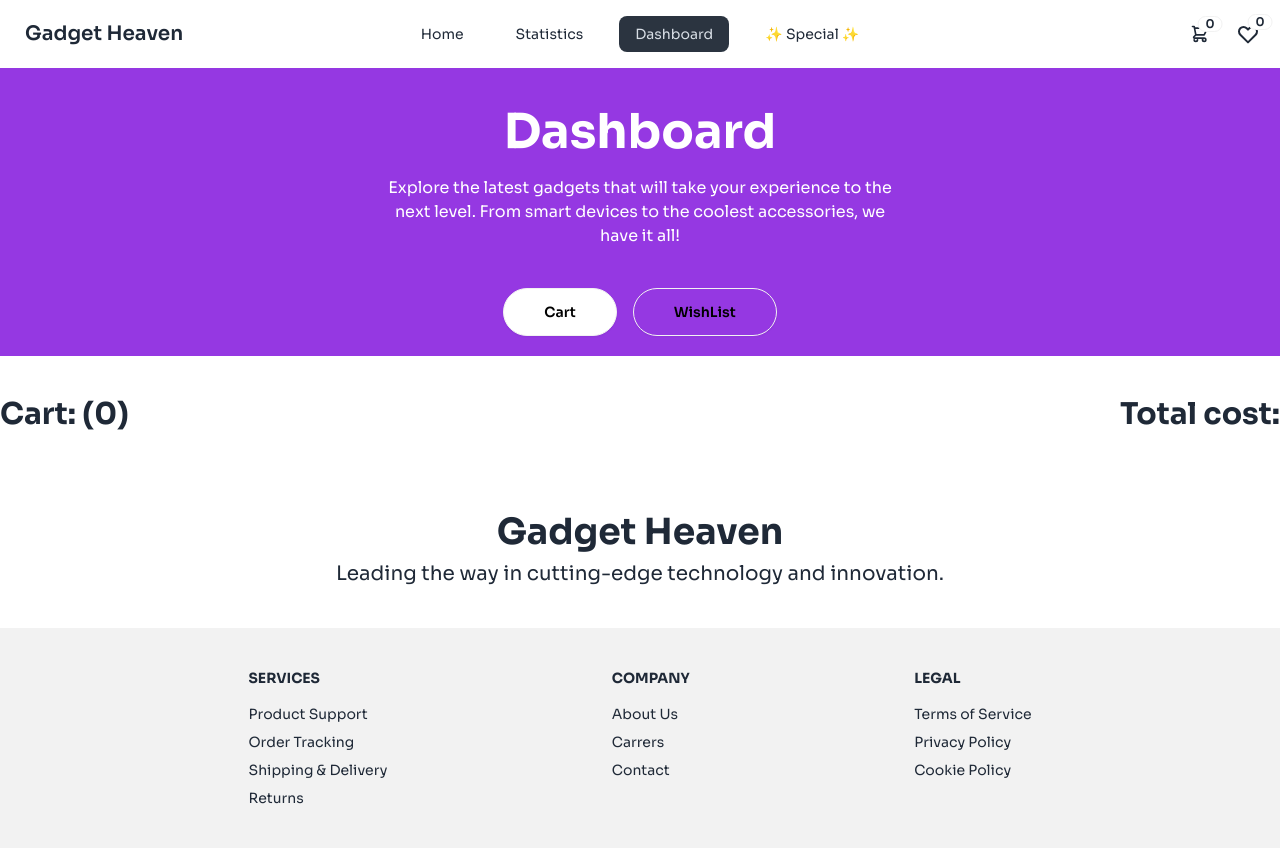
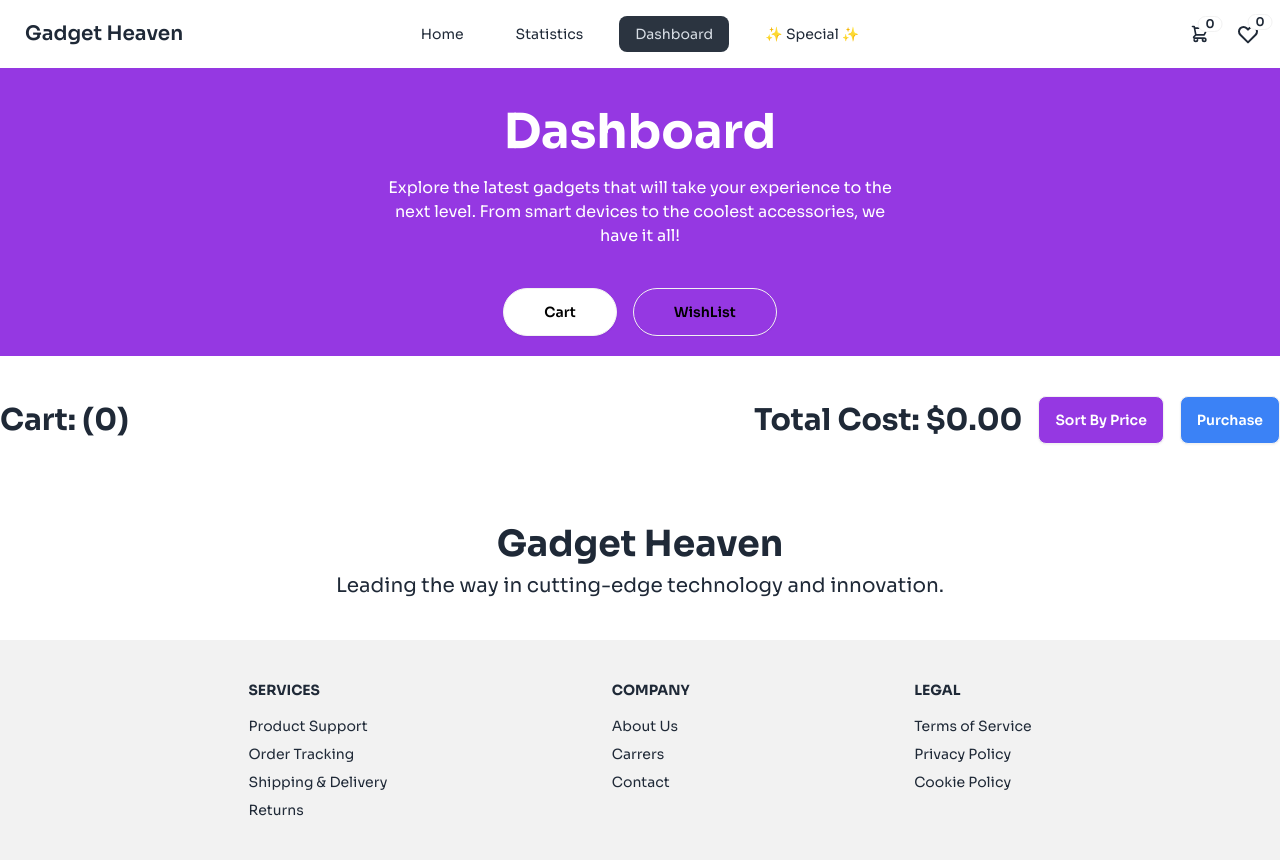
Before and after one commit to ornobaadi/Gadget-Heaven, a React (Vite) app: page /dashboard in a window 1280 px wide. Built offline with nearby package versions, Linux system fonts and the light colour scheme.

Commit message:
Wishlist, Total cost, sort

```diff
--- a/src/components/Dashboard/Dashboard.jsx
+++ b/src/components/Dashboard/Dashboard.jsx
@@ -5,7 +5,6 @@ import 'react-tabs/style/react-tabs.css';
 import { getStoredCartList, getStoredWishList } from '../../utility/addToDb';
 import GadgetCart from '../GadgetCart/GadgetCart';
 import { Helmet } from 'react-helmet-async';
-// import toast from 'react-hot-toast';
 
 const Dashboard = () => {
     const [cartList, setCartList] = useState([]);
@@ -24,14 +23,21 @@ const Dashboard = () => {
         setWishList(addWishList);
     }, [allGadgets]);
 
+    const calculateTotalCost = () => {
+        return cartList.reduce((total, gadget) => total + gadget.price, 0);
+    };
+
     const handleRemoveFromCart = (gadgetId) => {
-        setCartList((prevCartList) => prevCartList.filter(gadget => gadget.gadgetId !== gadgetId));
-        // toast.success("Item removed from cart");
+        setCartList(prevCartList => prevCartList.filter(gadget => gadget.gadgetId !== gadgetId));
     };
 
     const handleRemoveFromWishlist = (gadgetId) => {
-        setWishList((prevWishList) => prevWishList.filter(gadget => gadget.gadgetId !== gadgetId));
-        // toast.success("Item removed from wishlist");
+        setWishList(prevWishList => prevWishList.filter(gadget => gadget.gadgetId !== gadgetId));
+    };
+
+    const handleSortByPrice = () => {
+        const sortedCartList = [...cartList].sort((a, b) => b.price - a.price);
+        setCartList(sortedCartList);
     };
 
     return (
@@ -41,26 +47,44 @@ const Dashboard = () => {
             </Helmet>
             <div className='flex flex-col items-center py-5 text-center text-white bg-[#9538E2]'>
                 <h3 className="text-5xl font-bold my-5">Dashboard</h3>
-                <p className='w-2/5'>
-                    Explore the latest gadgets that will take your experience to the next level. From smart devices to the coolest accessories, we have it all!
-                </p>
+                <p className='w-2/5'>Explore the latest gadgets that will take your experience to the next level. From smart devices to the coolest accessories, we have it all!</p>
             </div>
             <Tabs>
                 <TabList className="flex space-x-4 justify-center bg-[#9538E2] py-5">
-                    <Tab selectedClassName="bg-white text-black" className="btn rounded-full bg-[#9538E2] text-black px-10">
+                    <Tab
+                        selectedClassName="bg-white text-black "
+                        className="btn rounded-full bg-[#9538E2] text-black px-10"
+                    >
                         Cart
                     </Tab>
-                    <Tab selectedClassName="bg-white text-black" className="btn rounded-full bg-[#9538E2] text-black px-10">
+                    <Tab
+                        selectedClassName="bg-white text-black "
+                        className="btn rounded-full bg-[#9538E2] text-black px-10"
+                    >
                         WishList
                     </Tab>
                 </TabList>
-
-                {/* Cart Tab */}
                 <TabPanel>
-                    <div className='flex justify-between'>
-                        <h2 className='text-3xl font-bold my-10'>Cart: ({cartList.length})</h2>
-                        <h2 className='text-3xl font-bold my-10'>Total cost: {/* Calculate total cost here */}</h2>
+                    <div className='flex justify-between items-center my-10'>
+                        <h2 className='text-3xl font-bold'>Cart: ({cartList.length})</h2>
+                        <div className='flex items-center space-x-4'>
+                            <h2 className='text-3xl font-bold'>
+                                Total Cost: ${calculateTotalCost().toFixed(2)}
+                            </h2>
+                            <button
+                                onClick={handleSortByPrice}
+                                className="btn bg-[#9538E2] text-white rounded-lg px-4 py-2"
+                            >
+                                Sort By Price
+                            </button>
+                            <button
+                                className="btn bg-[#3B82F6] text-white rounded-lg px-4 py-2"
+                            >
+                                Purchase
+                            </button>
                         </div>
+                    </div>
+                    <div>
                         {cartList.map(gadget => (
                             <GadgetCart
                                 key={gadget.gadgetId}
@@ -69,12 +93,11 @@ const Dashboard = () => {
                                 isWishlist={false}
                             />
                         ))}
+                    </div>
                 </TabPanel>
-
-                {/* Wishlist Tab */}
                 <TabPanel>
                     <div>
-                        <h2 className='text-3xl font-bold my-10'>WishList : ({wishList.length})</h2>
+                        <h2 className='text-3xl font-bold my-10'>WishList: ({wishList.length})</h2>
                     </div>
                     <div>
                         {wishList.map(gadget => (
--- a/src/components/GadgetCart/GadgetCart.jsx
+++ b/src/components/GadgetCart/GadgetCart.jsx
@@ -1,4 +1,3 @@
-// import { Link } from "react-router-dom";
 import { removeFromStoredCartList, removeFromStoredWishList } from '../../utility/addToDb';
 
 const GadgetCart = ({ gadget, onRemove, isWishlist }) => {
@@ -9,11 +8,8 @@ const GadgetCart = ({ gadget, onRemove, isWishlist }) => {
         } else {
             removeFromStoredCartList(gadget.gadgetId);
         }
-        onRemove(gadget.gadgetId);
+        onRemove(gadget.gadgetId); // Trigger the parent component's state update
     };
-
-
-
 
     const { gadgetId, image, title, price, description } = gadget;
     return (
@@ -24,7 +20,7 @@ const GadgetCart = ({ gadget, onRemove, isWishlist }) => {
                         <img
                             src={image}
                             className="h-[200px]"
-                            alt="" />
+                            alt={title} />
                     </figure>
                     <div className="flex flex-col justify-center">
                         <h1 className="text-3xl m-3 font-bold">{title}</h1>
--- a/src/components/Navbar/Navbar.jsx
+++ b/src/components/Navbar/Navbar.jsx
@@ -63,6 +63,7 @@ const Navbar = () => {
             </div>
             <div className="navbar-end">
                 <div className="dropdown dropdown-end">
+                    <Link to={'/dashboard'}>
                         <div tabIndex={0} role="button" className="btn btn-ghost btn-circle">
                             <div className="indicator">
                                 <svg
@@ -82,7 +83,9 @@ const Navbar = () => {
                                 <span className="badge badge-sm indicator-item cart-indicator">{cartCount}</span>
                             </div>
                         </div>
+                    </Link>
                 </div>
+                <Link to={'/dashboard'}>
                     <button className="btn btn-ghost btn-circle">
                         <div className="indicator">
                             <svg
@@ -102,6 +105,7 @@ const Navbar = () => {
                             <span className="badge badge-sm indicator-item wishlist-indicator">{wishlistCount}</span>
                         </div>
                     </button>
+                </Link>
             </div>
         </div>
     );
--- a/src/utility/addToDb.js
+++ b/src/utility/addToDb.js
@@ -20,7 +20,7 @@ const removeFromStoredCartList = (id) => {
     const storedCartList = getStoredCartList();
     const updatedCartList = storedCartList.filter(itemId => itemId !== id);
     localStorage.setItem('cart-list', JSON.stringify(updatedCartList));
-    toast.success("Item removed from cart");
+    toast.success("Item removed from Cart");
 };
 
 const getStoredWishList = () => {
```
Also changed, not shown: src/components/GadgetDetail/GadgetDetail.jsx (+11 -11 lines). Lines whose indentation alone changed are shown as unchanged.
